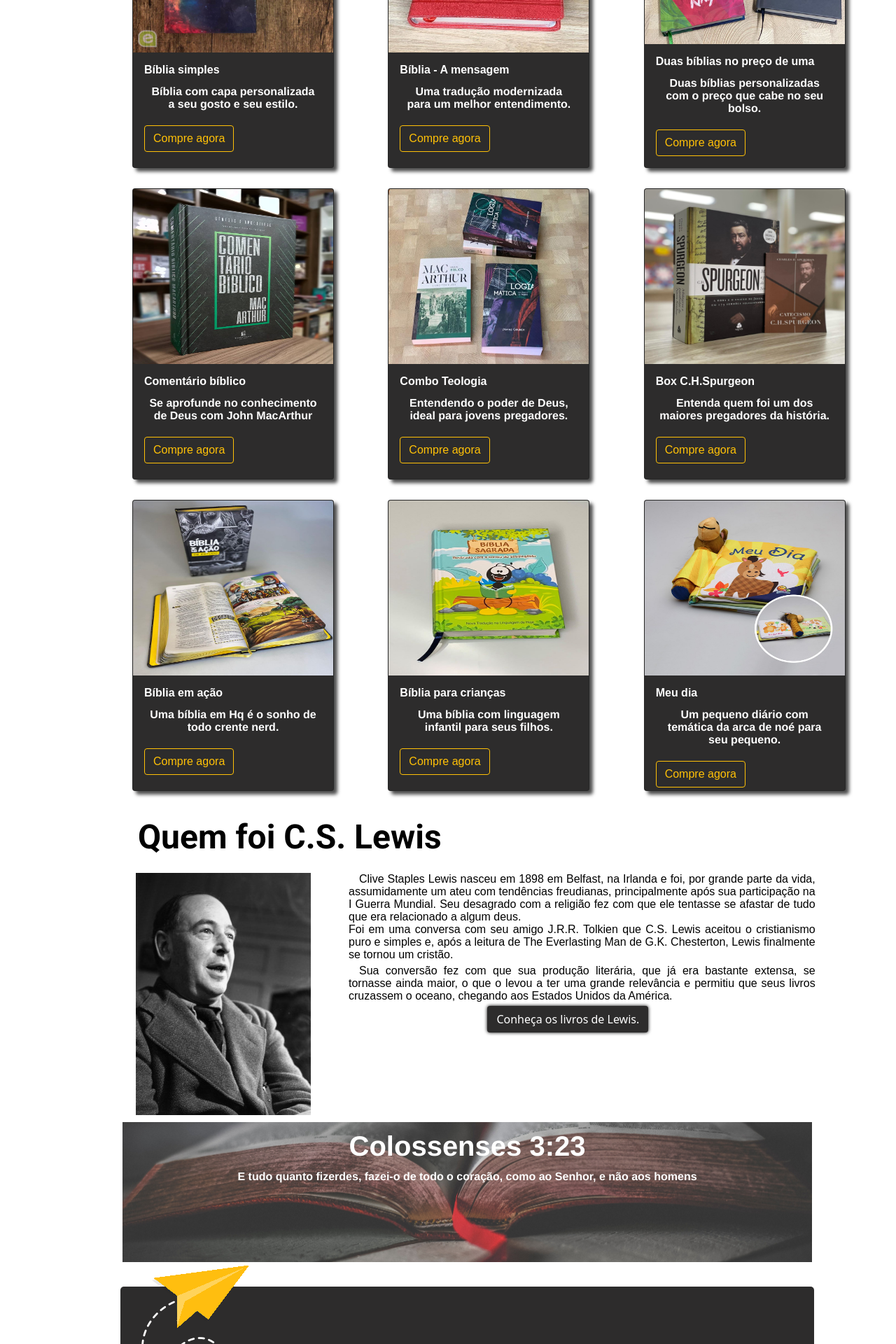
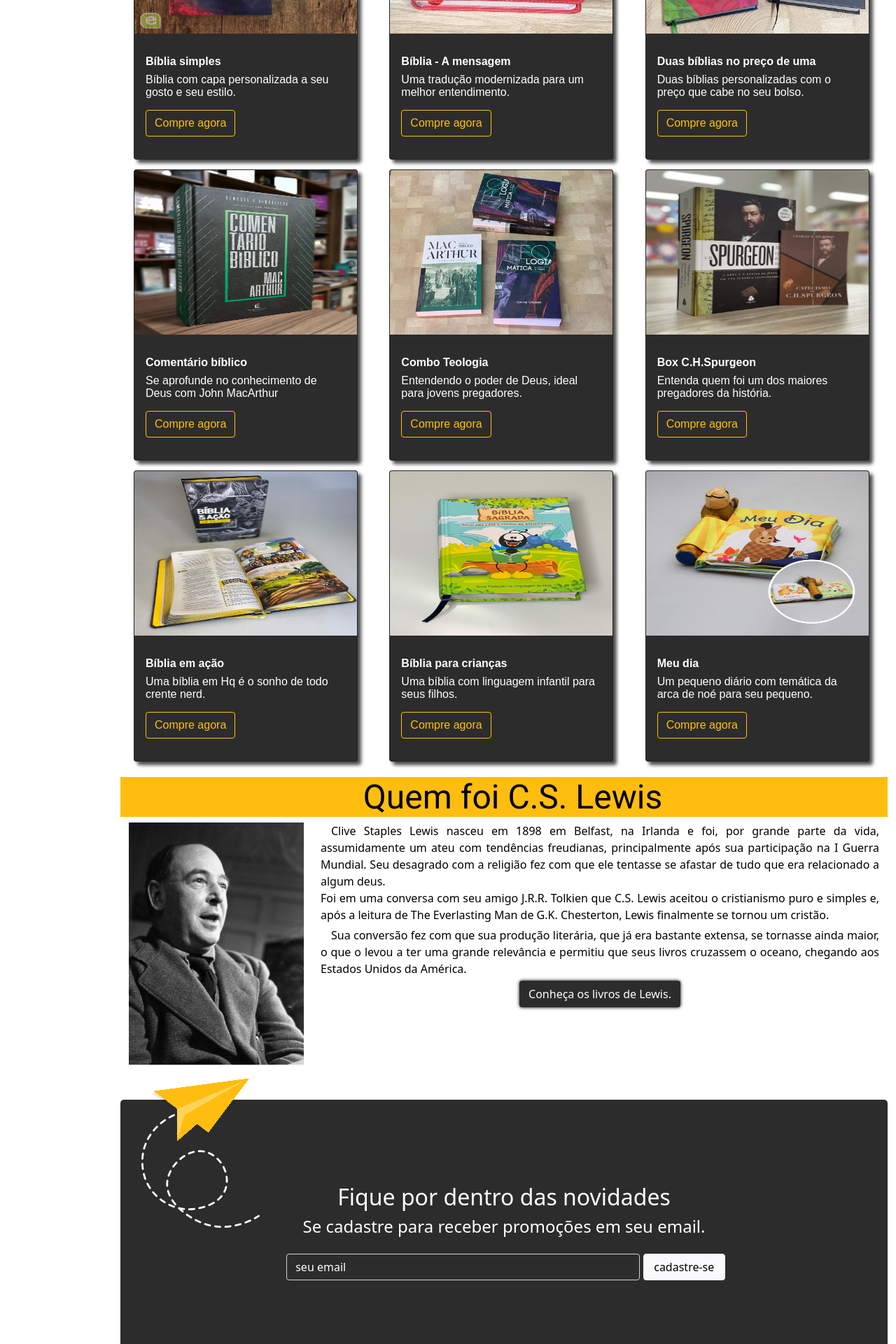
Before and after one commit to Buscafe/Frontend, a PHP site: page /HTML/compras.html in a window 1280 px wide. Shown: the part 1040-2960 px from the top of the page at 70% size. Run offline with PHP 8.4, Linux system fonts and the light colour scheme.

Commit message:
compras finalizado

```diff
--- a/CSS/compras.css
+++ b/CSS/compras.css
@@ -1,11 +1,12 @@
 /*Compras*/
 
-.row .carrossel{
+.row .col-12 img{
     display: block;
-    margin-left: 25px;
+    margin: auto;
     padding: 0px 0px 15px 0px;
-    width: 985px;
+    width: 100%;
 }
+
 /*PROMOÇÕES*/
 
 #promoções a.destaque{
@@ -18,10 +19,12 @@
     text-decoration: none;
     transition: all ease-out 0.2s;
 }
+
 #promoções a.destaque:hover{
     box-shadow: 0px 0px  10px 0px rgba(0, 0, 0, 1);
     transform: scale(1.05);
 }
+
 #promoções h5{
     font-size: 16px;
 }
@@ -71,12 +74,18 @@
 
 /*VENDAS*/
 #vendas h1{
+    background-color:#FFBE0F ;
     color: black;
-    padding: 30px 0px 15px 0px;
-    font: bold 3em 'Roboto';
+    margin-top: 15px;
+    font: 400 3em 'Roboto';
     text-indent: 25px;
+    text-align: center;
 }
-#vendas .container .card{
+
+
+
+#vendas .container .vendas .card{
+    width: 20rem;
     font: normal 1em Arial;
     margin: 7px;
     box-shadow: 5px 5px 5px rgba(0, 0, 0, 0.7);
@@ -84,7 +93,6 @@
 }
 #vendas .container .card-text{
     max-height: 4rem;
-    padding: 5px;
     color: rgb(255, 255, 255);
 }
 #vendas .container .card h5{
@@ -98,34 +106,24 @@
     height: 250px;
     width: 100%;
 }
-#vendas .container .col-md-6{
-    margin: auto;
-    padding: 15px 0px 0px 10px;
-}
-#promocoes .container .col-12 .card{
-    margin: auto;
-    width: 100px
-}
 
 /*SOBRE O AUTOR*/
 #autor img{
     display: inline;
-    margin-left: 10px;
 }
 #autor h1{
+    background-color:#FFBE0F ;
     color: black;
-    padding: 30px 0px 15px 0px;
-    font: bold 3em 'Roboto';
+    margin-top: 15px;
+    font: 400 3em 'Roboto';
     text-indent: 25px;
+    text-align: center;
 }
-#autor .col-8 p{
+#autor .col-lg-9 p{
     color: black;
     text-align: justify;
     padding: 0px 0px 0px 0px;
     margin: 0px 0px 5px 0px;
-    font: 500 16px Arial;
-    margin-left: 40px;
-    padding-right: 15pxs;
     text-indent: 15px;
 }
 #autor .cslewis{
@@ -158,28 +156,11 @@
     text-indent: 20px;
     margin: 0px 0px 0px 0px;
 }
-/*VERSICULO*/
-.versiculo{
-    padding-top: 10px;
-    background-image: url(../Assets/img/cruz.jpg);
-    background-repeat: no-repeat;
-    background-size: cover;
-    background-position: center;
-    height: 200px;
-    width: 985px;
-    margin: 10px 0px 0px 15px
-}
-.versiculo h1, p{
-    font-family: 'Franklin Gothic Medium', 'Arial Narrow', Arial, sans-serif;
-    color: white;
-    font-weight: bold;
-    text-align: center;
-}
 
 /*CONTATO*/
 #contato{
     margin-top: 35px;
-    width: 1015px;
+    width: 100%;
 }
 #contato .email {
     border-radius: 5px;
--- a/HTML/compras.html
+++ b/HTML/compras.html
@@ -50,7 +50,7 @@
 
         <div class="content">
             <div class="row">
-                <div class="carrossel col-12">
+                <div class="carrossel col-12 ">
                     <div id="carouselExampleFade" class="carousel slide carousel-fade" data-bs-ride="carousel">
                         <div class="carousel-inner">
                             <div class="carousel-item active">
@@ -113,7 +113,7 @@
                                     <div class="img-container mb-3">
                                         <img src="../Assets/compras/carta de um diabo a seu aprendiz.jpg" alt="" class="img-fluid">
                                     </div>
-                                    <h5 class="text-uppercase">Carta de um diabo a seu aprendiz</h5>
+                                    <h5 class="text-uppercase">Carta de um diabo</h5>
                                 </a>
                             </div>
                         </div>
@@ -126,8 +126,8 @@
                     <h1>Bíblias e comentários.</h1>
                     <div class="container">
                         <div class="row">
-                            <div class="col-12 col-md-6 col-lg-4 col-xxl-3">
-                                <div class="card" style="width: 18rem; height: 26rem">
+                            <div class="col-12 col-md-6 col-lg-4 col-xxl-4 vendas">
+                                <div class="card" style="height: 26rem">
                                     <img src="../Assets/compras/biblia-ceu.jpeg" class="card-img-top" alt="Capa jogo Fifa 21">
                                     <div class="card-body">
                                         <h5 class="card-title">Bíblia simples</h5>
@@ -137,8 +137,8 @@
                                 </div>
                             </div>
 
-                            <div class="col-12 col-md-6 col-lg-4 col-xxl-3">
-                                <div class="card" style="width: 18rem; height: 26rem">
+                            <div class="col-12 col-md-6 col-lg-4 col-xxl-4 vendas">
+                                <div class="card" style="height: 26rem">
                                     <img src="../Assets/compras/biblia4.jpg" class="card-img-top" alt="Jogo capa Fortnite">
                                     <div class="card-body">
                                         <h5 class="card-title">Bíblia - A mensagem</h5>
@@ -148,8 +148,8 @@
                                 </div>
                             </div>
 
-                            <div class="col-12 col-md-6 col-lg-4 col-xxl-3">
-                                <div class="card" style="width: 18rem; height: 26rem;">
+                            <div class="col-12 col-md-6 col-lg-4 col-xxl-4 vendas">
+                                <div class="card" style="height: 26rem;">
                                     <img src="../Assets/compras/biblias2.jpg" class="card-img-top" alt="Jogo capa spider-man">
                                     <div class="card-body">
                                         <h5 class="card-title">Duas bíblias no preço de uma </h5>
@@ -159,8 +159,8 @@
                                 </div>
                             </div>
 
-                            <div class="col-12 col-md-6 col-lg-4 col-xxl-3">
-                                <div class="card" style="width: 18rem; height: 26rem">
+                            <div class="col-12 col-md-6 col-lg-4 col-xxl-4 vendas">
+                                <div class="card" style="height: 26rem">
                                     <img src="../Assets/compras/maarthur.jpg" class="card-img-top" alt="Jogo capa God of War">
                                     <div class="card-body">
                                         <h5 class="card-title">Comentário bíblico</h5>
@@ -170,8 +170,8 @@
                                 </div>
                             </div>
 
-                            <div class="col-12 col-md-6 col-lg-4 col-xxl-3">
-                                <div class="card" style="width: 18rem; height: 26rem">
+                            <div class="col-12 col-md-6 col-lg-4 col-xxl-4 vendas">
+                                <div class="card" style="height: 26rem">
                                     <img src="../Assets/compras/teologia1.jpg" class="card-img-top" alt="Jogo capa Pes">
                                     <div class="card-body">
                                         <h5 class="card-title">Combo Teologia</h5>
@@ -181,8 +181,8 @@
                                 </div>
                             </div>
 
-                            <div class="col-12 col-md-6 col-lg-4 col-xxl-3">
-                                <div class="card" style="width: 18rem; height: 26rem">
+                            <div class="col-12 col-md-6 col-lg-4 col-xxl-4 vendas">
+                                <div class="card" style="height: 26rem">
                                     <img src="../Assets/compras/teologia3.jpg" class="card-img-top" alt="Jogo capa red dead redemption 2">
                                     <div class="card-body">
                                         <h5 class="card-title">Box C.H.Spurgeon</h5>
@@ -192,8 +192,8 @@
                                 </div>
                             </div>
 
-                            <div class="col-12 col-md-6 col-lg-4 col-xxl-3">
-                                <div class="card" style="width: 18rem; height: 26rem">
+                            <div class="col-12 col-md-6 col-lg-4 col-xxl-4 vendas">
+                                <div class="card" style="height: 26rem">
                                     <img src="../Assets/compras/kids.jpg" class="card-img-top" alt="Jogo Capa The last of us">
                                     <div class="card-body">
                                         <h5 class="card-title">Bíblia em ação</h5>
@@ -202,8 +202,8 @@
                                     </div>
                                 </div>
                             </div>
-                            <div class="col-12 col-md-6 col-lg-4 col-xxl-3">
-                                <div class="card" style="width: 18rem; height: 26rem;">
+                            <div class="col-12 col-md-6 col-lg-4 col-xxl-4 vendas">
+                                <div class="card" style="height: 26rem;">
                                     <img src="../Assets/compras/kids3.jpg" class="card-img-top" alt="Jogo capa spider-man">
                                     <div class="card-body">
                                         <h5 class="card-title">Bíblia para crianças</h5>
@@ -212,8 +212,8 @@
                                     </div>
                                 </div>
                             </div>
-                            <div class="col-12 col-md-6 col-lg-4 col-xxl-3">
-                                <div class="card" style="width: 18rem; height: 26rem">
+                            <div class="col-12 col-md-6 col-lg-4 col-xxl-4 vendas">
+                                <div class="card" style="height: 26rem">
                                     <img src="../Assets/compras/kids2.jpg" class="card-img-top" alt="Jogo capa Warzone">
                                     <div class="card-body">
                                         <h5 class="card-title">Meu dia</h5>
@@ -232,10 +232,10 @@
                 <h1>Quem foi C.S. Lewis</h1>
                 <div id="container">
                     <div class="row">
-                        <div class="col-3">
+                        <div class="col-12 col-md-6 col-lg-3 col-xxl-2">
                             <img src="../Assets/compras/Lewis.jpg" alt="">
                         </div>
-                        <div class="col-8">
+                        <div class="col-12 col-md-6 col-lg-9 col-xxl-10 texto">
                             <p>Clive Staples Lewis nasceu em 1898 em Belfast, na Irlanda e foi, por grande parte da vida, assumidamente um ateu com tendências freudianas, principalmente após sua participação na I Guerra Mundial. Seu desagrado com a religião fez com que ele tentasse se afastar de tudo que era relacionado a algum deus. <br>
                                 Foi em uma conversa com seu amigo J.R.R. Tolkien que C.S. Lewis aceitou o cristianismo puro e simples e, após a leitura de The Everlasting Man de G.K. Chesterton, Lewis finalmente se tornou um cristão.</p>
                              <p>Sua conversão fez com que sua produção literária, que já era bastante extensa, se tornasse ainda maior, o que o levou a ter uma grande relevância e permitiu que seus livros cruzassem o oceano, chegando aos Estados Unidos da América.</p>
@@ -272,11 +272,6 @@
                         <p>Irônica, astuta, irreverente. Assim pode ser descrita esta obra-prima de C.S. Lewis, dedicada a seu amigo J.R.R. Tolkien. Um clássico da literatura cristã, este retrato satírico da vida humana, feito pelo ponto de vista do diabo, tem divertido milhões de leitores desde sua primeira publicação, na década de 1940; agora com novo projeto gráfico e tradução atual.Cartas de um diabo a seu aprendiz é a correspondência ao mesmo tempo cômica, séria e original entre um diabo e seu sobrinho aprendiz. Revelando uma personalidade mais espirituosa, Lewis apresenta nesta obra a mais envolvente narrativa já escrita sobre tentações ― e a superação delas.</p>
                     </div>
                 </div>
-            </section>
-
-            <section class="versiculo">
-                <h1>Colossenses 3:23</h1>
-                <p>E tudo quanto fizerdes, fazei-o de todo o coração, como ao Senhor, e não aos homens</p>
             </section>
 
             <!--contato-->
```
